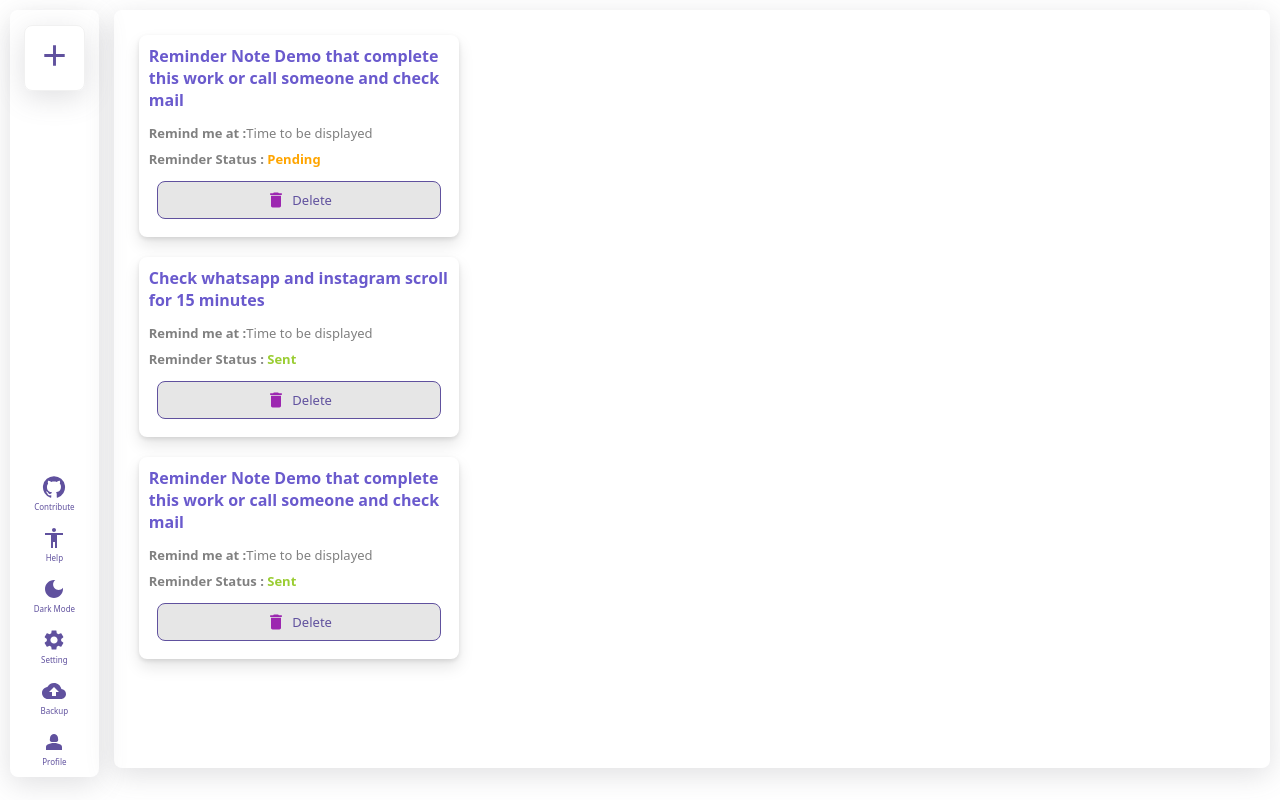
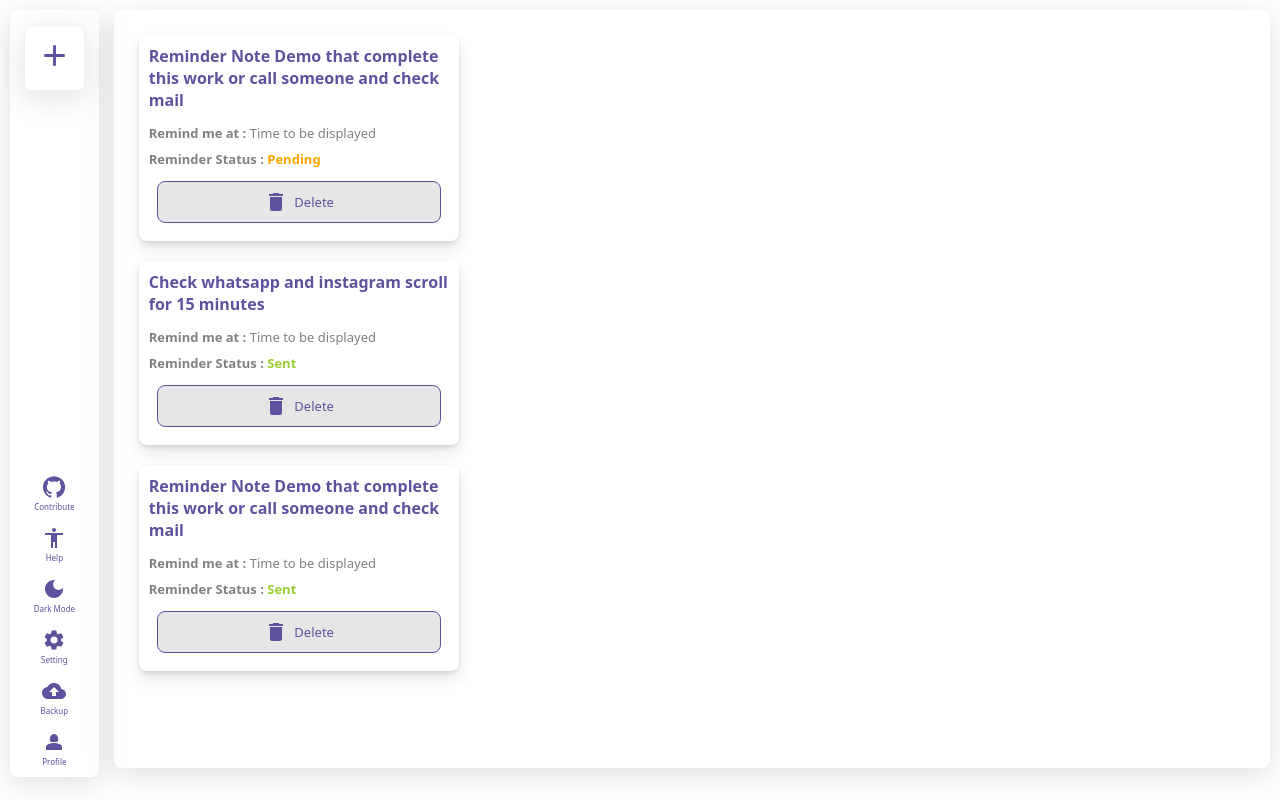
Before and after one commit to KashiwalHarsh/Reminder-App-React, a React (Create React App) app in the folder reminder-client/: page /test in a window 1280 px wide. Built offline with nearby package versions, Linux system fonts and the light colour scheme.

Commit message:
did some more tweeks

```diff
--- a/reminder-client/src/pages/test-page/components/right-section.css
+++ b/reminder-client/src/pages/test-page/components/right-section.css
@@ -26,7 +26,7 @@
 
 .reminder-card>h2 {
     margin-bottom: 10px;
-    color: slateblue;
+    color: #60519e;
     font-size: medium;
 }
 .reminder-card>h3 {
@@ -59,3 +59,8 @@
     outline: none;
     cursor: pointer;
 }
+
+.delete-icon{
+    color: #60519e;
+    font-size: smaller;
+}
--- a/reminder-client/src/pages/test-page/components/right-section.jsx
+++ b/reminder-client/src/pages/test-page/components/right-section.jsx
@@ -8,26 +8,26 @@ const RightSection = () => {
             <div className="reminder-card">
               <h2>Reminder Note Demo that complete this work or call someone and check mail</h2>
               <h3>Remind me at : </h3>
-              <span>Time to be displayed</span>
+              <span> Time to be displayed</span>
               <h3>Reminder Status : </h3>
               <span style={{color:"orange",fontWeight:'bold'}}> Pending</span>
-              <div className="button"><DeleteIcon fontSize='small' color='secondary'/>&nbsp; Delete</div>
+              <div className="button"><DeleteIcon className='delete-icon'/>&nbsp; Delete</div>
             </div>
             <div className="reminder-card">
               <h2>Check whatsapp and instagram scroll for 15 minutes</h2>
               <h3>Remind me at : </h3>
-              <span>Time to be displayed</span>
+              <span> Time to be displayed</span>
               <h3>Reminder Status : </h3>
               <span style={{color:"yellowgreen",fontWeight:'bold'}}> Sent</span>
-              <div className="button"><DeleteIcon fontSize='small' color='secondary'/>&nbsp; Delete</div>
+              <div className="button"><DeleteIcon className='delete-icon'/>&nbsp; Delete</div>
             </div>
             <div className="reminder-card">
               <h2>Reminder Note Demo that complete this work or call someone and check mail</h2>
               <h3>Remind me at : </h3>
-              <span>Time to be displayed</span>
+              <span> Time to be displayed</span>
               <h3>Reminder Status : </h3>
               <span style={{color:"yellowgreen",fontWeight:'bold'}}> Sent</span>
-              <div className="button"><DeleteIcon fontSize='small' color='secondary'/>&nbsp; Delete</div>
+              <div className="button"><DeleteIcon className='delete-icon'/>&nbsp; Delete</div>
             </div>
 
     </div>
```
